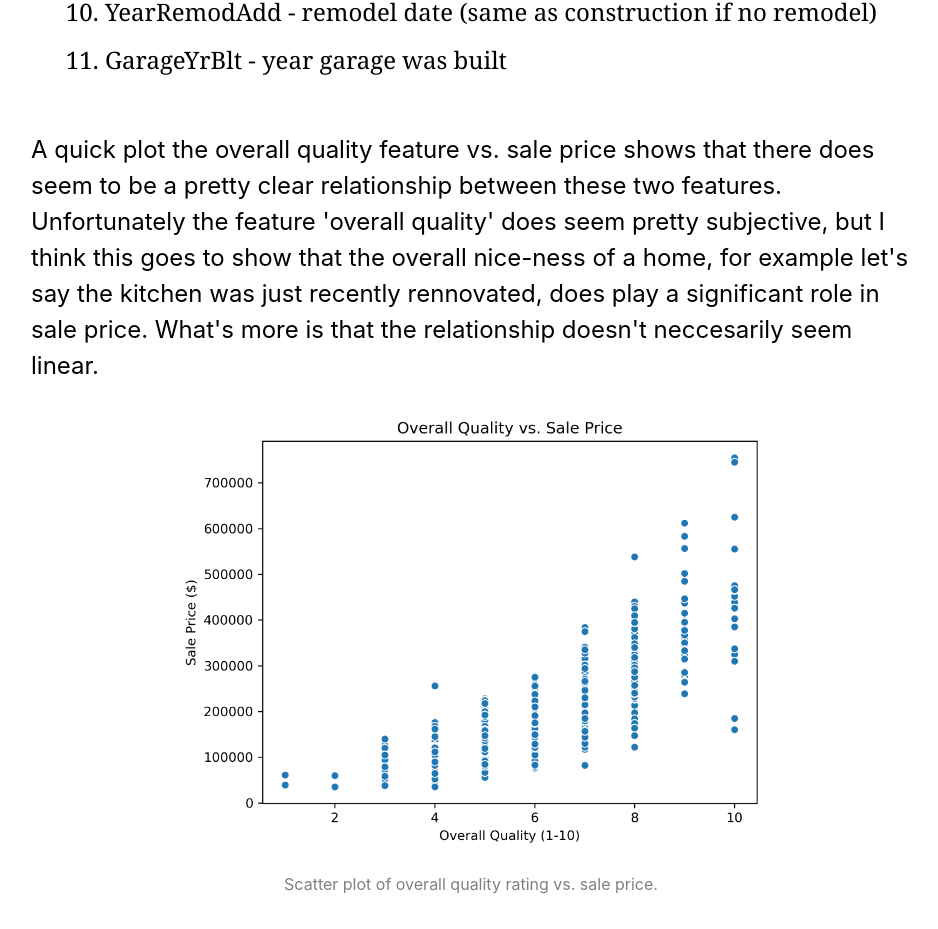
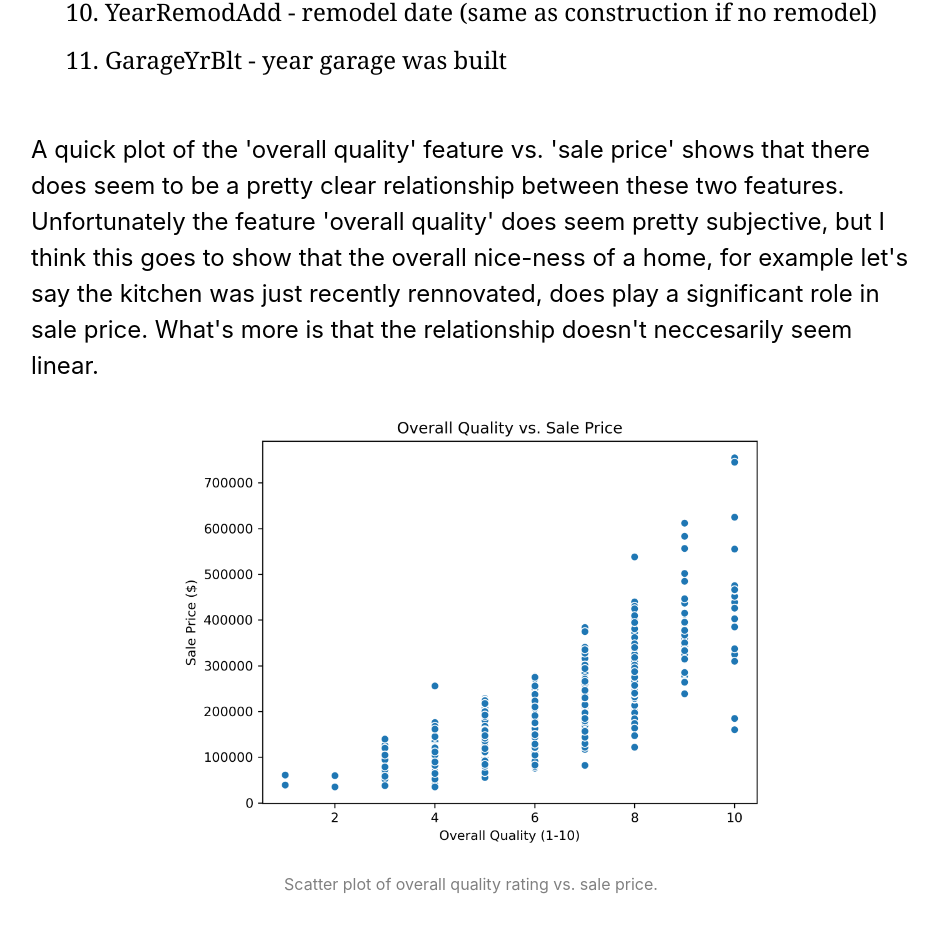
Before and after one commit to alexarsenault/portfolio, a Next.js app: page /ml-ds-housing in a window 1280 px wide. Shown: the part 2119-3048 px from the top of the page, without its empty margins (169-1107 px from the left). Built offline with nearby package versions, Linux system fonts and the light colour scheme.

Commit message:
Another wording change.

```diff
--- a/pages/ml-ds-housing.js
+++ b/pages/ml-ds-housing.js
@@ -56,7 +56,7 @@ export default function Home() {
           </ol>
 
 
-        <p className={styles.description}>A quick plot the overall quality feature vs. sale price shows that there does
+        <p className={styles.description}>A quick plot of the 'overall quality' feature vs. 'sale price' shows that there does
           seem to be a pretty clear relationship between these two features.  Unfortunately
           the feature 'overall quality' does seem pretty subjective, but I think this goes
           to show that the overall nice-ness of a home, for example let's say the kitchen
```
